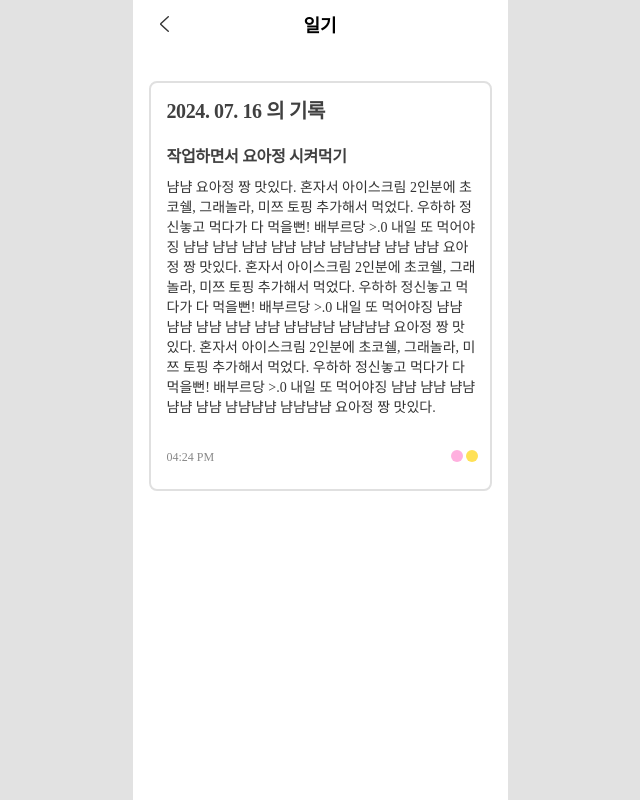
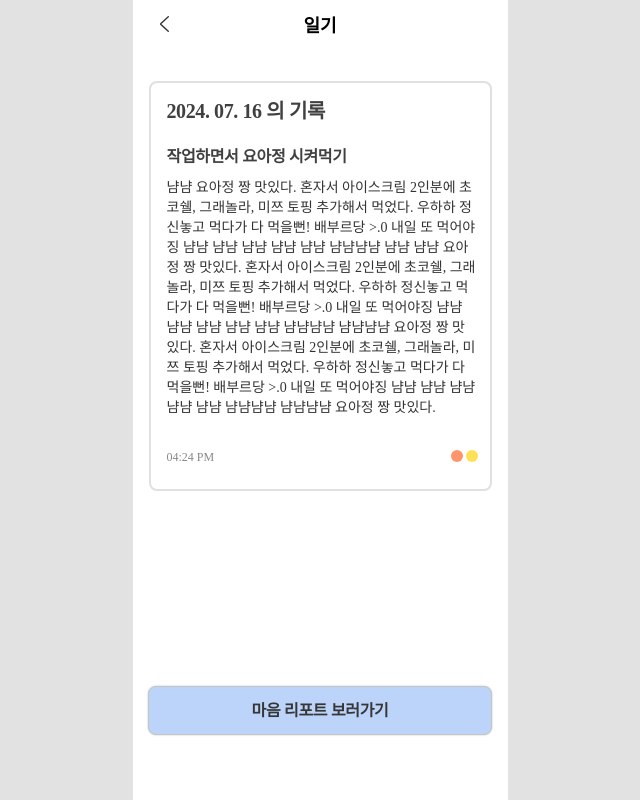
Before and after one commit to f-lb/frontend, a React (Create React App) app: page /summary in a window 1280 px wide. Shown: the whole page, without its empty margins (320-960 px from the left). Built offline with nearby package versions, Linux system fonts and the light colour scheme.

Commit message:
버튼 추가

```diff
--- a/src/pages/SummeryPage.jsx
+++ b/src/pages/SummeryPage.jsx
@@ -1,8 +1,10 @@
 import React from "react";
 import styled from "styled-components";
+import { Link } from "react-router-dom"
 import { ReactComponent as BackIcon } from '../assets/back.svg';
 import { ReactComponent as TodayIcon } from '../assets/today.svg';
-import { Emotions, Emotion } from '../components/Emotion';
+import { Emotions, Emotion } from '../components/Emotion'
+
 
 const SummeryPage = () => {
     const isToday = (date) => {
@@ -20,7 +22,7 @@ const SummeryPage = () => {
     const date = new Date("2024-07-16T16:24:00"); // 작성 시간 포함된 날짜
     const title = "작업하면서 요아정 시켜먹기";
     const content = `냠냠 요아정 짱 맛있다. 혼자서 아이스크림 2인분에 초코쉘, 그래놀라, 미쯔 토핑 추가해서 먹었다. 우하하 정신놓고 먹다가 다 먹을뻔! 배부르당 >.0 내일 또 먹어야징 냠냠 냠냠 냠냠 냠냠 냠냠 냠냠냠냠 냠냠 냠냠 요아정 짱 맛있다. 혼자서 아이스크림 2인분에 초코쉘, 그래놀라, 미쯔 토핑 추가해서 먹었다. 우하하 정신놓고 먹다가 다 먹을뻔! 배부르당 >.0 내일 또 먹어야징 냠냠 냠냠 냠냠 냠냠 냠냠 냠냠냠냠 냠냠냠냠 요아정 짱 맛있다. 혼자서 아이스크림 2인분에 초코쉘, 그래놀라, 미쯔 토핑 추가해서 먹었다. 우하하 정신놓고 먹다가 다 먹을뻔! 배부르당 >.0 내일 또 먹어야징 냠냠 냠냠 냠냠 냠냠 냠냠 냠냠냠냠 냠냠냠냠 요아정 짱 맛있다.`;
-    const emotions = ["#FFB0DF", "#FFE156"]; // 주요 두 가지 감정 색상 -> 분석시 정해짐
+    const emotions = ["#ff946d", "#FFE156"]; // 주요 두 가지 감정 색상
 
     return (
         <Container>
@@ -41,6 +43,9 @@ const SummeryPage = () => {
                 </Day>
                 <Dairy date={date} title={title} content={content} emotions={emotions} />
             </Content>
+            <ButtonWrapper>
+                <Button>마음 리포트 보러가기</Button>
+            </ButtonWrapper>
         </Container>
     );
 };
@@ -172,13 +177,13 @@ const DairyContent = styled.div`
   font-family: Pretendard;
   font-size: 14px;
   color: #333;
+  margin-bottom: 24px; /* DairyFooter와 24px 간격을 유지 */
 `;
 
 const DairyFooter = styled.div`
   display: flex;
   justify-content: space-between;
   width: 100%;
-  margin-top : 24px;
 `;
 
 const Time = styled.div`
@@ -187,4 +192,39 @@ const Time = styled.div`
   text-align: left;
 `;
 
+const ButtonWrapper = styled.div`
+  display: flex;
+  width: 344px;
+  padding: 14px 8px;
+  flex-direction: column;
+  justify-content: center;
+  align-items: center;
+  gap: 10px;
+  border-radius: 8px;
+  border: 1px solid var(--gray-400Neutral, #C5C5C5);
+  background: var(--sad_primary-500, #BDD4FA);
+  box-shadow: 0px 0px 2px 0px rgba(0, 0, 0, 0.25);
+  margin-top: auto;
+  margin-bottom: 65px; /* 하단 여백 */
+  margin-left: 15px; /* 좌우 여백 */
+  margin-right: 15px; /* 좌우 여백 */
+`;
+
+const Button = styled(Link)`
+  background: none;
+  border: none;
+  color: var(--gray-800Font, #363636);
+text-align: center;
+/* title/Sm */
+font-family: Pretendard;
+font-size: 16px;
+font-style: normal;
+font-weight: 600;
+line-height: 120%; /* 19.2px */
+letter-spacing: -0.32px;
+  cursor: pointer;
+  text-decoration: none; /* 링크 기본 스타일 제거 */
+  text-align: center;
+`;
+
 export default SummeryPage;
```
